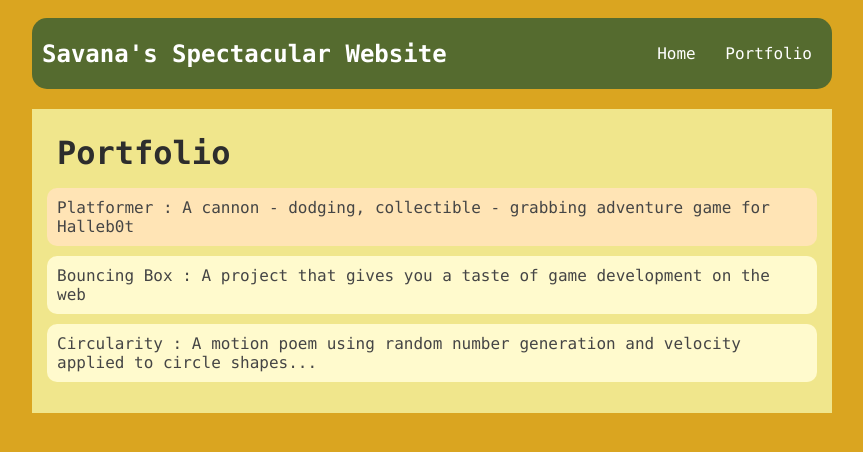
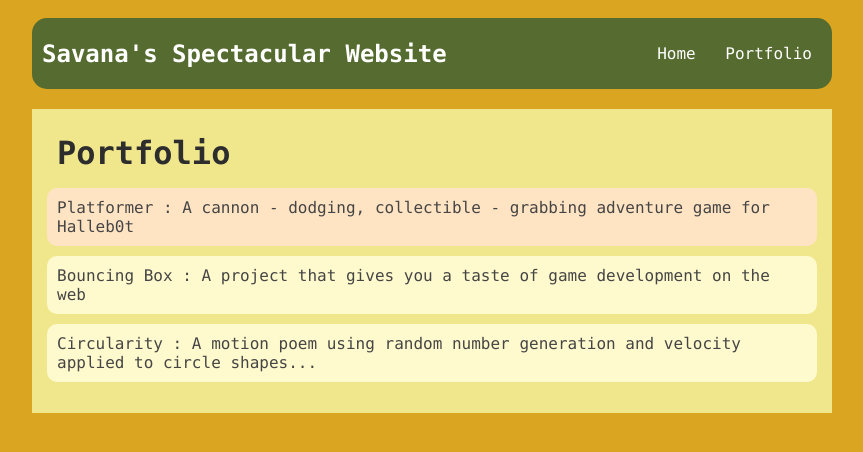
Before and after one commit to srh6109/srh6109.github.io, a plain HTML site: page portfolio.html in a window 1280 px wide. In both pictures the pointer is over the item 640 px from the left and 217 px from the top of the page. Shown: the whole page, without its empty margins (208-1071 px from the left). Drawn offline with nearby package versions, Linux system fonts and the light colour scheme; no server answers.

Commit message:
my website

```diff
--- a/portfolio.html
+++ b/portfolio.html
@@ -71,7 +71,7 @@
             }
 
             #portfolio li:hover {
-                background: moccasin;
+                background: bisque;
             }
 
             #portfolio a {
```
